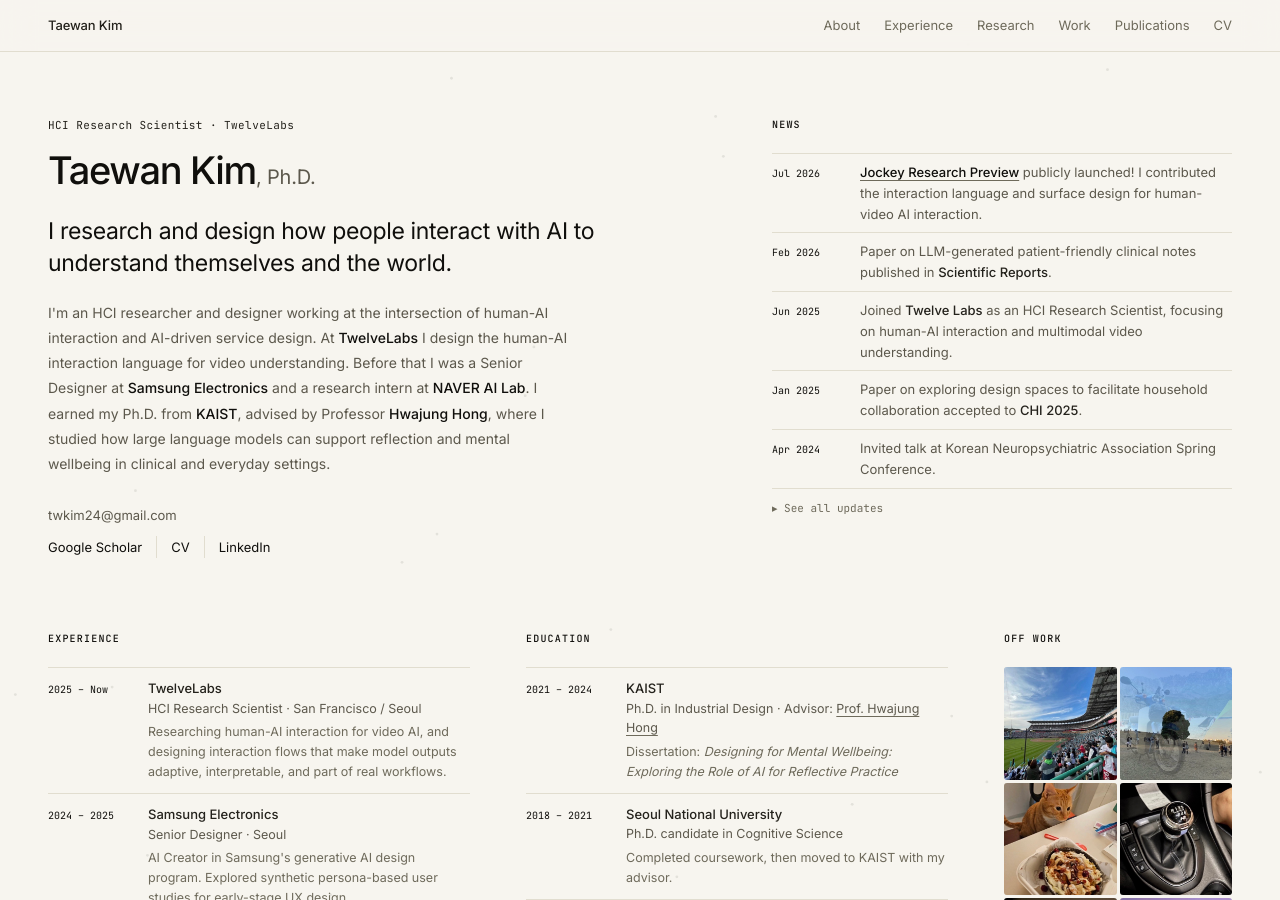
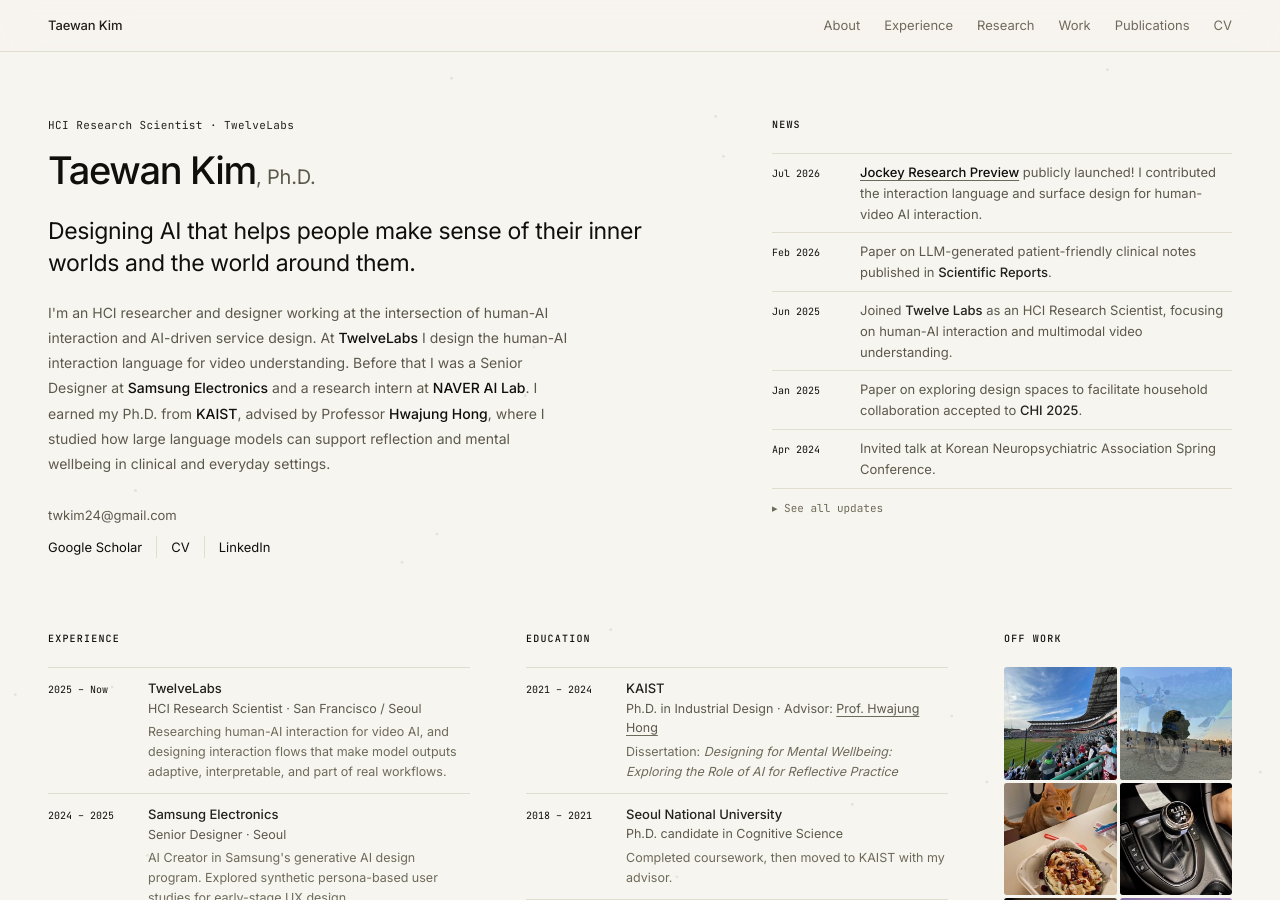
Before and after one commit to Taewan-HCI/Kim.Taewan, a Jekyll site: the page built from index.html, in a window 1280 px wide and 900 px high. Built offline with Jekyll 4.4.1, drawn with Linux system fonts in a browser that asks for light colours.

Commit message:
Update hero statement in index.html

```diff
--- a/index.html
+++ b/index.html
@@ -57,7 +57,7 @@
         <div class="hero">
             <div class="hero-eyebrow">HCI Research Scientist · TwelveLabs</div>
             <h1 class="hero-name">Taewan Kim<span class="hero-phd">, Ph.D.</span></h1>
-            <p class="hero-statement">I research and design how people interact with AI to understand themselves and the world.</p>
+            <p class="hero-statement">Designing AI that helps people make sense of their inner worlds and the world around them.</p>
             <p class="hero-bio">I'm an HCI researcher and designer working at the intersection of human-AI interaction and AI-driven service design. At <a href="https://www.twelvelabs.io/" target="_blank"><strong>TwelveLabs</strong></a> I design the human-AI interaction language for video understanding. Before that I was a Senior Designer at <strong>Samsung Electronics</strong> and a research intern at <strong>NAVER AI Lab</strong>. I earned my Ph.D. from <strong>KAIST</strong>, advised by Professor <a href="https://galaxytourist.notion.site/galaxytourist/Hwajung-Hong-cc10b0291bbe4ca38dbf4882cd687423" target="_blank"><strong>Hwajung Hong</strong></a>, where I studied how large language models can support reflection and mental wellbeing in clinical and everyday settings.</p>
             <div class="hero-links">
                 <a href="mailto:twkim24@gmail.com" class="hero-email">twkim24@gmail.com</a>
```
